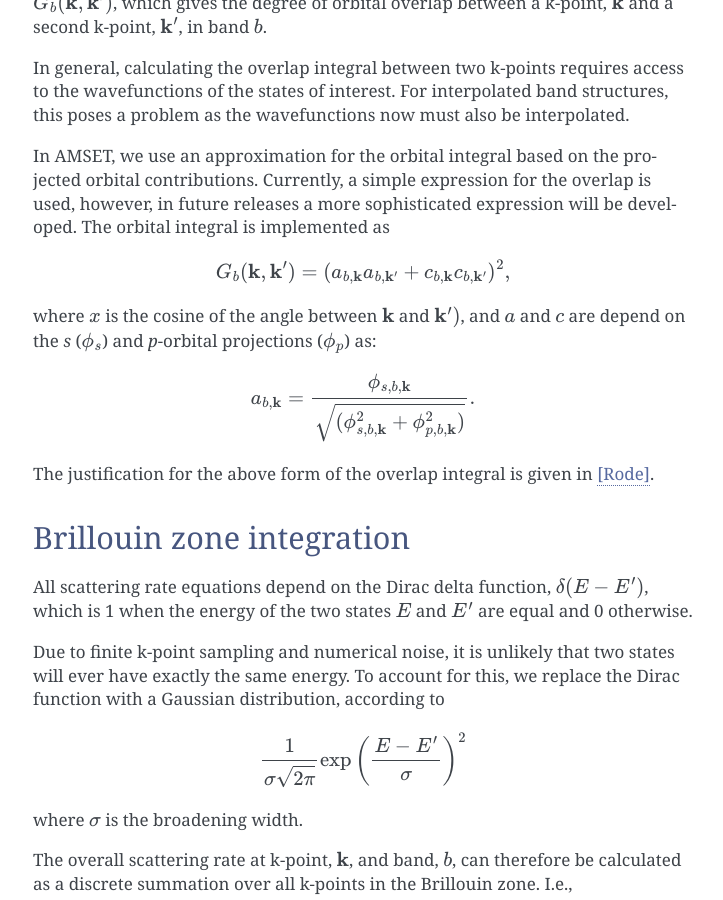
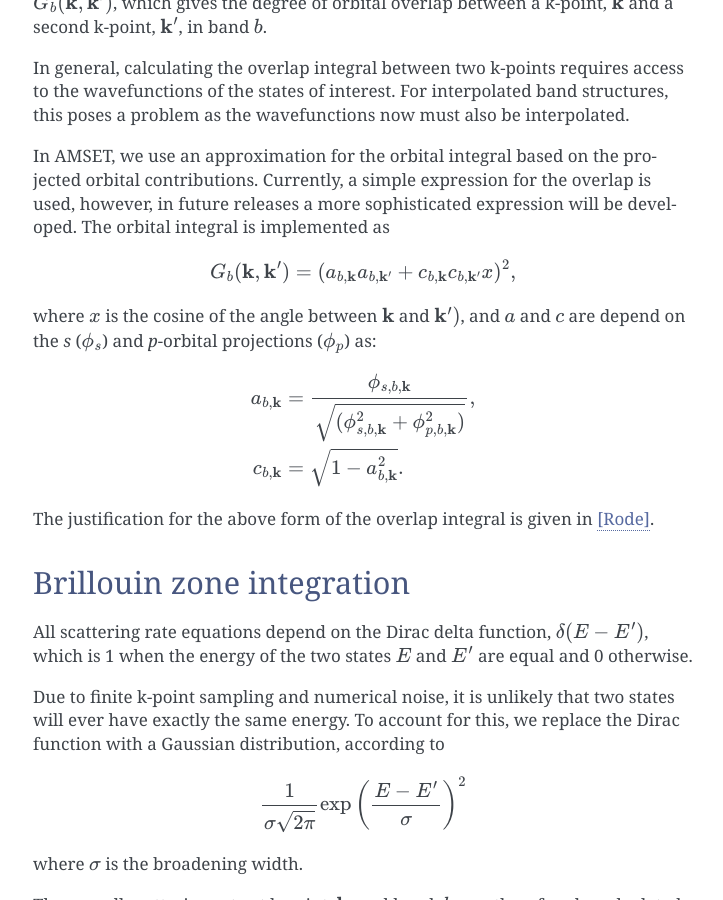
Before and after one commit to hackingmaterials/amset, a Sphinx documentation site: the page built from docs_rst/source/scattering.rst, in a window 1280 px wide and 900 px high, scrolled down 3198 px. Shown: the whole window, without its empty margins (387-1110 px from the left). Built offline with Sphinx 7.4.7, drawn with Linux system fonts in a browser that asks for light colours.

Commit message:
Update scattering section in docs
Former-commit-id: 0395c274950078b02d8b8eb634b734cbd357bfda [formerly 987809fceefa1c5d5a49ec146484c1ebcaf04b04] [formerly 850273a501ac75e79ec625094bd90584c27967a4 [formerly ca4eb3850def59b52491245a92c34aec51f1468e]] [formerly 150d28eaddca41e808c6e5a4cf569b97db371705 [formerly 148d059a12957bc285ba2a2abba894e74f7606ca] [formerly 748b4b7663b94a3d0882e03a7e5dde982d6e21e4 [formerly c5ae6c6405b034a1adaa9addc1df5526db17c556]]]
Former-commit-id: e333f00042b8ea132e9b6086f85221260a55df2e [formerly f34de3419402942afdcd4fa0b754cbd060187466] [formerly 3f206040522744a2207f3fd95e865436d8a3b86a [formerly fae14c6e8f1044a720c6e7206dcbe5857bdc1f43]]
Former-commit-id: 86ecec06bc593e317dab903943b4384f25635fef [formerly fc57b053e7c9fbd810f55a78641c8fc05c6d6eb4]
Former-commit-id: f82c111d35a2eb2d89c50ecec0868500751432b0

```diff
--- a/docs_rst/source/scattering.rst
+++ b/docs_rst/source/scattering.rst
@@ -183,7 +183,7 @@ The orbital integral is implemented as
 
     G_b(\mathbf{k}, \mathbf{k}^\prime)
         = (a_{b,\mathbf{k}} a_{b,\mathbf{k^\prime}}
-          + c_{b,\mathbf{k}} c_{b,\mathbf{k^\prime}})^2,
+          + c_{b,\mathbf{k}} c_{b,\mathbf{k^\prime}} x )^2,
 
 where :math:`x` is the cosine of the angle between :math:`\mathbf{k}`
 and :math:`\mathbf{k}^\prime)`, and :math:`a` and :math:`c` are depend
@@ -192,9 +192,10 @@ as:
 
 .. math::
 
-    a_{b,\mathbf{k}} = \frac{\phi_{s,b,\mathbf{k}}}
+    a_{b,\mathbf{k}} = {}& \frac{\phi_{s,b,\mathbf{k}}}
                             {\sqrt{(\phi_{s,b,\mathbf{k}}^2 +
-                              \phi_{p,b,\mathbf{k}}^2)}}.
+                              \phi_{p,b,\mathbf{k}}^2)}}, \\
+    c_{b,\mathbf{k}} = {}& \sqrt{1 - a_{b,\mathbf{k}}^2}.
 
 The justification for the above form of the overlap integral is given in [Rode]_.
 
```
